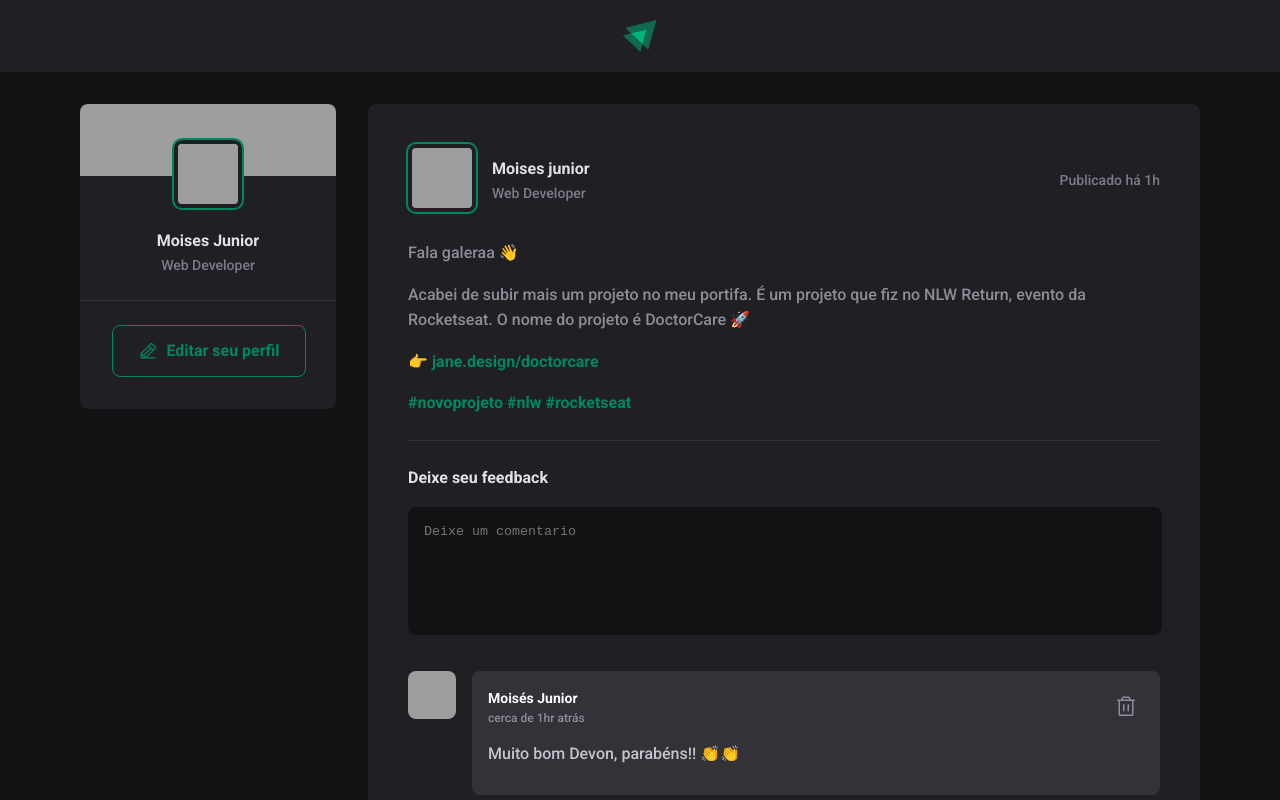
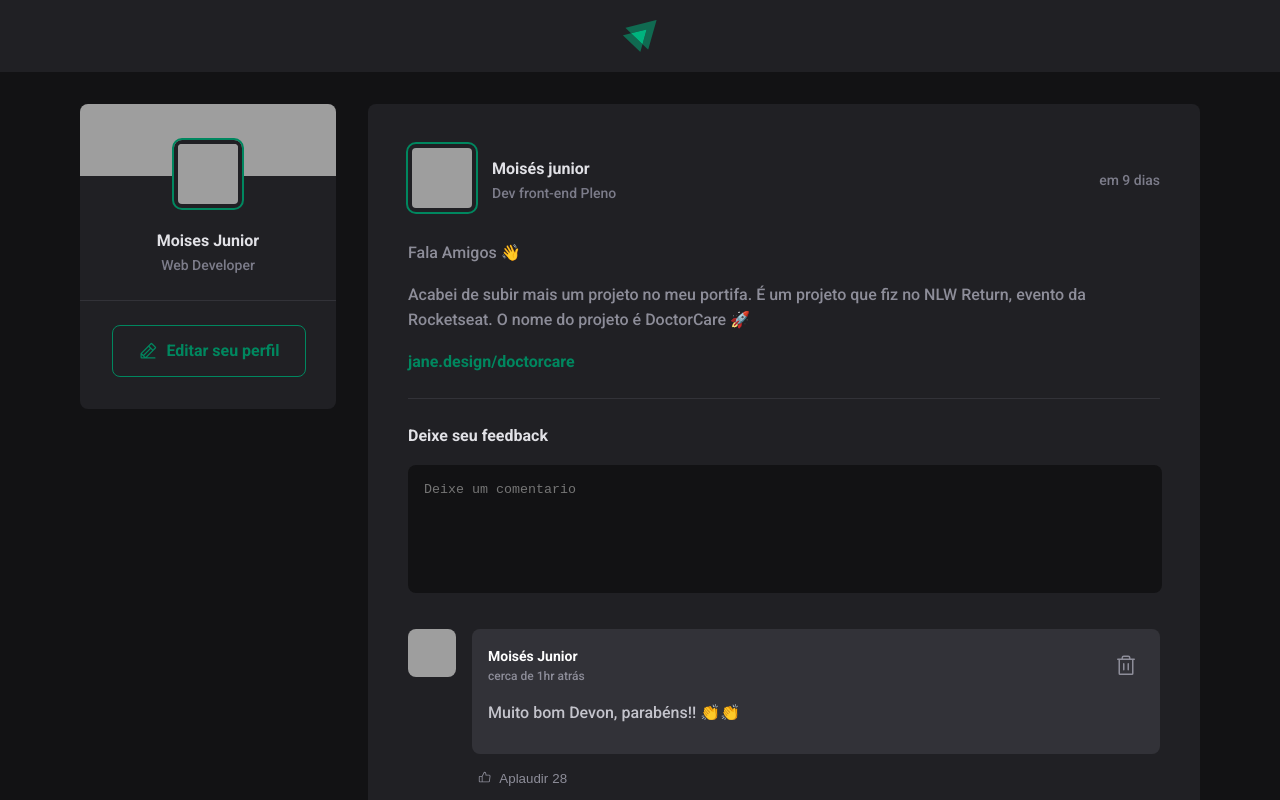
Before and after one commit to MoisesSRJR/IgTimer, a React (Vite) app: page / in a window 1280 px wide. Shown: the top 800 px of the page. Built offline with nearby package versions, Linux system fonts and the light colour scheme; grey boxes are pictures that could not be loaded.

Commit message:
integration Post

```diff
--- a/package.json
+++ b/package.json
@@ -10,6 +10,7 @@
   },
   "dependencies": {
     "@phosphor-icons/react": "^2.0.6",
+    "date-fns": "^2.29.3",
     "react": "^18.2.0",
     "react-dom": "^18.2.0",
     "styled-components": "^5.3.9"
--- a/src/App.tsx
+++ b/src/App.tsx
@@ -13,7 +13,7 @@ const posts = [
             role: 'Dev front-end Pleno'
         },
         content: [
-            { type: 'paragraph', content: 'Fala galera 👋' },
+            { type: 'paragraph', content: 'Fala Amigos 👋' },
             { type: 'paragraph', content: 'Acabei de subir mais um projeto no meu portifa. É um projeto que fiz no NLW Return, evento da Rocketseat. O nome do projeto é DoctorCare 🚀' },
             { type: 'link', content: 'jane.design/doctorcare' },
         ],
@@ -27,8 +27,6 @@ const posts = [
             role: 'Educator @Rocketseat'
         },
         content: [
-            { type: 'paragraph', content: 'Fala galera 👋' },
-            { type: 'paragraph', content: 'Acabei de subir mais um projeto no meu portifa. É um projeto que fiz no NLW Return, evento da Rocketseat. O nome do projeto é DoctorCare 🚀' },
             { type: 'link', content: 'jane.design/doctorcare' },
         ],
         publishedAt: new Date('2023-03-28 10:00:00'),
@@ -46,8 +44,11 @@ function App() {
                     {posts.map(post => {
                         return (
                             <Post
-
-
+                                image={post.author.avatarUrl}
+                                name={post.author.name}
+                                role={post.author.role}
+                                date={post.publishedAt}
+                                _content={post.content}
                             />
                         )
                     })}
--- a/src/components/Post/index.tsx
+++ b/src/components/Post/index.tsx
@@ -1,39 +1,57 @@
+import { formatDistanceToNow } from 'date-fns'
+import ptBR from 'date-fns/locale/pt-BR'
+
 import { Avatar } from '../Avatar/Index'
 import { Comment } from '../Comment/Index'
+
 import { CommentForm, CommentList, Content, MainContainer } from './styles'
 
 interface PostProps {
     image: string;
-
+    name: string;
+    role: string;
+    date: Date;
+    _content: {
+        type: string;
+        content: string;
+    }[];
 }
 
-export function Post () {
+export function Post({ image, name, role, _content, date }: PostProps) {
+    const dateFormatted = new Intl.DateTimeFormat('pt-BR', {
+        day: '2-digit',
+        month: 'long',
+        hour: '2-digit',
+        minute: '2-digit'
+    }).format(date)
+
+    const publishedDateNow = formatDistanceToNow(date, {
+        locale: ptBR,
+        addSuffix: true
+    })
+
     return (
         <MainContainer>
             <header>
                 <div className='author'>
                     <Avatar
-                        image='https://github.com/MoisesSRJR.png'
+                        image={image}
                     />
                     <div className='authorInfo'>
-                        <strong>Moises junior</strong>
-                        <span>Web Developer</span>
+                        <strong>{name}</strong>
+                        <span>{role}</span>
                     </div>
                 </div>
-                <time title='27 de março de 2023' dateTime='2023-03-27'>Publicado há 1h</time>
+                <time title={dateFormatted} dateTime={date.toISOString()}>{publishedDateNow}</time>
             </header>
             <Content>
-                <p>Fala galeraa 👋</p>
-                <p>Acabei de subir mais um projeto no meu portifa. É um projeto que fiz no NLW Return, evento da Rocketseat. O nome do projeto é DoctorCare 🚀</p>
-                <p>
-                    👉{' '}
-                    <a href=''>jane.design/doctorcare</a>
-                </p>
-                <p>
-                    <a href=''>#novoprojeto</a>{' '}
-                    <a href=''>#nlw </a>{' '}
-                    <a href=''>#rocketseat</a>{' '}
-                </p>
+                {_content.map((item, index) => {
+                    if (item.type === 'paragraph') {
+                        return <p key={index}>{item.content}</p>;
+                    } else {
+                        return <a key={index} href='#'>{item.content}</a>;
+                    }
+                })}
             </Content>
             <CommentForm>
                 <form>
```
Also changed, not shown: 1 other file (tests, documents, lock files or other folders).
